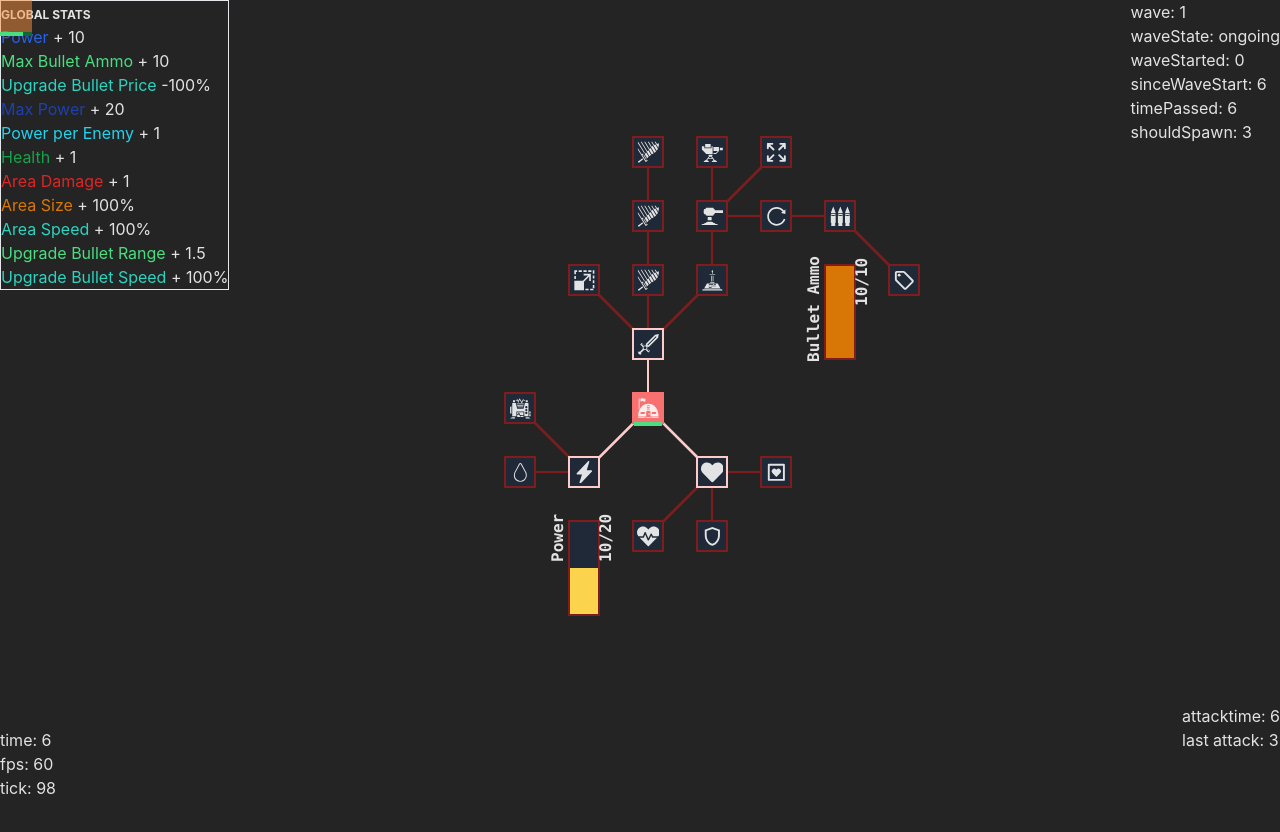
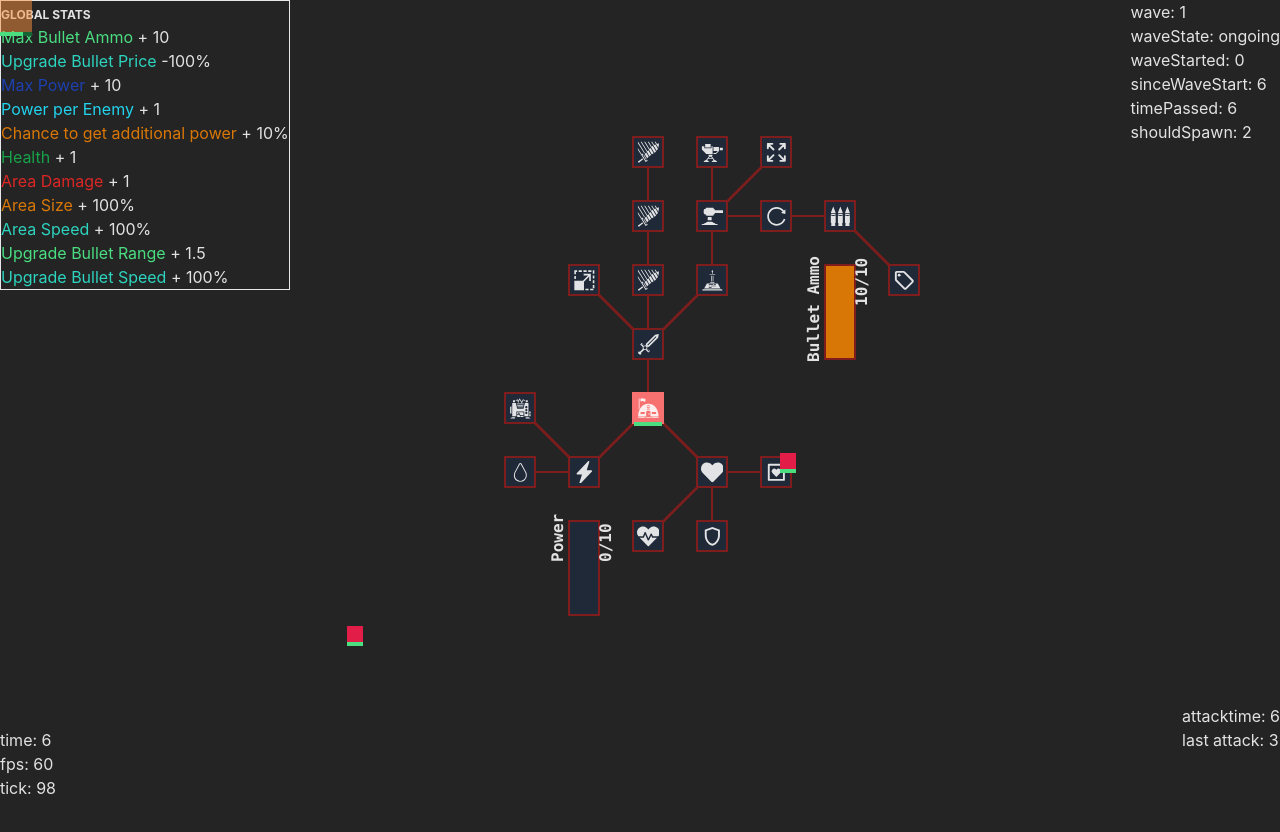
Before and after one commit to MartinMuzatko/resink, a React (Vite) app: page / in a window 1280 px wide. Shown: the top 832 px of the page. Built offline with nearby package versions, Linux system fonts and the light colour scheme.

Commit message:
move PanZoom to its own component, fix dropping orbs of enemies and add new stats for powerPerEnemyChance

```diff
--- a/src/components/Enemies.tsx
+++ b/src/components/Enemies.tsx
@@ -39,8 +39,12 @@ export const Enemies = ({ enemies, setEnemies, upgrades }: EnemiesProps) => {
 			: WaveState.idle
 	}, [timePassedSinceWaveStart])
 
-	const amountEnemies = Math.ceil(
-		lerp(1, 6, timePassedSinceWaveStart / attackTime)
+	const amountEnemies = Math.round(
+		lerp(
+			1,
+			lerp(4, 30, Math.min(1, wave / 30)),
+			timePassedSinceWaveStart / attackTime
+		)
 	)
 	// const amountEnemies = 1
 
@@ -50,16 +54,11 @@ export const Enemies = ({ enemies, setEnemies, upgrades }: EnemiesProps) => {
 			setWave((wave) => wave + 1)
 		}
 		setEnemies((enemies) => {
-			const activeUpgrades = upgrades.filter(
-				(upgrade) =>
-					upgrade.active && upgrade.type == UpgradeType.upgrade
-			)
 			// TODO: Scale amount and toughness of enemies with time.
 			// Also create varients
 			const newEnemies: Enemy[] = [
 				...enemies,
-				...(activeUpgrades.length &&
-				waveState == WaveState.ongoing &&
+				...(waveState == WaveState.ongoing &&
 				enemies.length < amountEnemies
 					? [
 							...Array(
@@ -75,10 +74,10 @@ export const Enemies = ({ enemies, setEnemies, upgrades }: EnemiesProps) => {
 								target: findTarget(upgrades).id,
 								attackSpeed: 2000,
 								attackDamage: wave,
-								speed: 0.0125,
+								movementSpeed: 0.0025,
 								size: 0.25,
-								health: Math.ceil(wave / 2),
-								maxHealth: Math.ceil(wave / 2),
+								health: Math.ceil(wave / 3),
+								maxHealth: Math.ceil(wave / 3),
 							})
 					  )
 					: []),
--- a/src/components/Game.tsx
+++ b/src/components/Game.tsx
@@ -67,39 +67,8 @@ export const Game = () => {
 					</p>
 					<p>tick: {tick}</p>
 				</div>
-				{/* <PanZoom> */}
 				<Stage />
-				{/* </PanZoom> */}
 			</GameContext.Provider>
 		</>
 	)
 }
-
-type PanZoomProps = { children: ReactNode }
-const PanZoom = (props: PanZoomProps) => {
-	const [isTranslating, setIsTranslating] = useState(false)
-	const [translate, setTranslate] = useState([0, 0])
-	return (
-		<div
-			style={{
-				transform: `translate(${translate[0]}px, ${translate[1]}px)`,
-			}}
-			className="w-full h-full border border-red-400"
-			onMouseDown={() => {
-				setIsTranslating(true)
-			}}
-			onMouseUp={() => {
-				setIsTranslating(false)
-			}}
-			onMouseMove={(event) => {
-				if (!isTranslating) return
-				setTranslate((translate) => [
-					translate[0] + event.movementX,
-					translate[1] + event.movementY,
-				])
-			}}
-		>
-			{props.children}
-		</div>
-	)
-}
--- /dev/null
+++ b/src/components/PanZoom.tsx
@@ -0,0 +1,30 @@
+import { ReactNode, useState } from 'react'
+
+type PanZoomProps = { children: ReactNode }
+export const PanZoom = (props: PanZoomProps) => {
+	const [isTranslating, setIsTranslating] = useState(false)
+	const [translate, setTranslate] = useState([0, 0])
+	return (
+		<div
+			style={{
+				transform: `translate(${translate[0]}px, ${translate[1]}px)`,
+			}}
+			className="w-full h-full border border-red-400/10"
+			onMouseDown={() => {
+				setIsTranslating(true)
+			}}
+			onMouseUp={() => {
+				setIsTranslating(false)
+			}}
+			onMouseMove={(event) => {
+				if (!isTranslating) return
+				setTranslate((translate) => [
+					translate[0] + event.movementX,
+					translate[1] + event.movementY,
+				])
+			}}
+		>
+			{props.children}
+		</div>
+	)
+}
--- a/src/components/Stage.tsx
+++ b/src/components/Stage.tsx
@@ -24,6 +24,7 @@ import { StatsInfoPlain } from './StatsInfoPlain'
 import {
 	attractOrb,
 	ExperienceOrb,
+	spawnBasedOnEnemiesKilled,
 	spiralInwards,
 } from '../domain/experienceOrb'
 import { BulletMeter } from './meters/BulletMeter'
@@ -104,14 +105,10 @@ export const Stage = memo(() => {
 			const enemiesLeft = newEnemies.filter((enemy) => enemy.health > 0)
 			setExperienceOrbs((experienceOrbs) => [
 				...experienceOrbs,
-				...newEnemies
-					.filter((enemy) => enemy.health <= 0)
-					.map((enemy) => ({
-						id: crypto.randomUUID(),
-						amount: 1,
-						x: enemy.x,
-						y: enemy.y,
-					})),
+				...spawnBasedOnEnemiesKilled(
+					newEnemies.filter((enemy) => enemy.health <= 0),
+					stats
+				),
 			])
 			setTotalEnemiesDefeated(
 				(totalEnemiesDefeated) =>
--- a/src/components/StatsInfoPlain.tsx
+++ b/src/components/StatsInfoPlain.tsx
@@ -56,6 +56,21 @@ export const StatsInfoPlain = ({ stats }: StatsInfoProps) => {
 				<div>
 					<span className="text-cyan-400">Power per Enemy</span> +{' '}
 					{stats.powerPerEnemy}
+				</div>
+			)}
+			{stats.additionalPowerPerEnemyChance !== 0 && (
+				<div>
+					<span className="text-amber-600">
+						Chance to get additional power
+					</span>{' '}
+					+{' '}
+					{Math.floor(
+						Math.abs(
+							stats.additionalPowerPerEnemyChance /
+								INITIAL_STATS.additionalPowerPerEnemyChance
+						) * 10
+					)}
+					%
 				</div>
 			)}
 			{stats.globalHealth !== 0 && (
--- a/src/components/UpgradeNode.tsx
+++ b/src/components/UpgradeNode.tsx
@@ -14,6 +14,7 @@ import { getCost, Stats } from '../domain/stats'
 import { HealthBar } from './HealthBar'
 import { StatsInfo } from './StatsInfo'
 import { clamp } from '../domain/main'
+import { FaHeart, FaShieldAlt } from 'react-icons/fa'
 
 type UpgradeNodeProps = {
 	upgrade: Upgrade
@@ -114,9 +115,18 @@ export const UpgradeNode = ({
 							)}
 						</div>
 						<Divider color="gray" my={4} />
-						<div className="p-2 pt-0">
-							❤️ {getHealth(upgrade, stats)} /{' '}
-							{getMaxHealth(upgrade, stats)}
+						<div className="flex flex-col gap-2 p-2 pt-0">
+							<div className="flex items-center gap-2">
+								<FaHeart className="text-red-600" />{' '}
+								{getHealth(upgrade, stats)} /{' '}
+								{getMaxHealth(upgrade, stats)}
+							</div>
+							{stats.globalArmor !== 0 && (
+								<div className="flex items-center gap-2">
+									<FaShieldAlt className="text-cyan-600" />{' '}
+									{stats.globalArmor}
+								</div>
+							)}
 						</div>
 					</>
 				}
--- a/src/data/initialGameData.tsx
+++ b/src/data/initialGameData.tsx
@@ -22,11 +22,12 @@ import { CiDroplet } from 'react-icons/ci'
 import { MdOutlineSell, MdOutlineShield } from 'react-icons/md'
 
 export const INITIAL_STATS: Stats = {
-	power: 10,
-	maxPower: 20,
+	power: 0,
+	maxPower: 10,
 	usedPower: 0,
 	powerMultiplier: 1,
 	powerPerEnemy: 1,
+	additionalPowerPerEnemyChance: 0.1,
 	upgradeCostMultiplier: 1,
 	globalHealth: 1,
 	globalArmor: 0,
@@ -292,11 +293,15 @@ export const INITIAL_UPGRADES = () => [
 	}),
 	createUpgrade({
 		id: 'L2',
-		cost: 30,
+		cost: 10,
+		title: 'Delicious',
+		description: 'Get more out of the experience juice',
 		effect: (stats, upgrade) => ({
 			...stats,
 			usedPower: stats.usedPower + getCost(stats, upgrade),
 			powerPerEnemy: stats.powerPerEnemy + 1,
+			additionalPowerPerEnemyChance:
+				stats.additionalPowerPerEnemyChance + 0.1,
 		}),
 		icon: <CiDroplet className="w-full h-full" />,
 		x: -2,
--- a/src/domain/enemy.ts
+++ b/src/domain/enemy.ts
@@ -1,12 +1,23 @@
-import { getDistance, Identifier, lerpPosition, Position } from './main'
+import {
+	getDistance,
+	Identifier,
+	lerpPosition,
+	Position,
+	randomArrayItem,
+} from './main'
 import { findFurthestUpgradePosition, Upgrade, UpgradeType } from './upgrade'
 
-export const randomRange = (min: number, max: number) =>
-	Math.random() * (max - min) + min
-export const randomRangeInteger = (min: number, max: number) =>
-	Math.round(randomRange(min, max))
-export const randomArrayItem = <T>(array: T[]) =>
-	array[randomRangeInteger(0, array.length - 1)]
+export type Enemy = Identifier &
+	Position & {
+		size: number
+		target: string
+		movementSpeed: number
+		attackDamage: number
+		attackSpeed: number
+		lastAttackDealtTime: number
+		health: number
+		maxHealth: number
+	}
 
 export const findTarget = (upgrades: Upgrade[]) => {
 	const activeUpgrades = upgrades.filter(
@@ -44,7 +55,7 @@ export const moveEnemy = (
 			x: target.x,
 			y: target.y,
 		},
-		(enemy.speed * deltaTime) / distance
+		(enemy.movementSpeed * deltaTime) / distance
 	)
 	return {
 		...enemy,
@@ -57,7 +68,7 @@ export const createEnemy = (enemy: Partial<Enemy>): Enemy => ({
 	id: crypto.randomUUID(),
 	x: 0,
 	y: 0,
-	speed: 0.0125,
+	movementSpeed: 0.0125,
 	size: 1.25,
 	attackDamage: 1,
 	attackSpeed: 2000,
@@ -67,15 +78,3 @@ export const createEnemy = (enemy: Partial<Enemy>): Enemy => ({
 	target: 'none',
 	...enemy,
 })
-
-export type Enemy = Identifier &
-	Position & {
-		size: number
-		target: string
-		speed: number
-		attackDamage: number
-		attackSpeed: number
-		lastAttackDealtTime: number
-		health: number
-		maxHealth: number
-	}
--- a/src/domain/experienceOrb.ts
+++ b/src/domain/experienceOrb.ts
@@ -1,3 +1,5 @@
+import { Enemy } from './enemy'
+import { randomRange, randomRangeInteger } from './main'
 import {
 	clamp,
 	getDistance,
@@ -7,11 +9,22 @@ import {
 	Position,
 	subPosition,
 } from './main'
+import { Stats } from './stats'
 
 export type ExperienceOrb = Identifier &
 	Position & {
 		amount: number
 	}
+
+export const createExperienceOrb = (
+	experienceOrb: Partial<ExperienceOrb>
+): ExperienceOrb => ({
+	amount: 1,
+	id: crypto.randomUUID(),
+	x: 0,
+	y: 0,
+	...experienceOrb,
+})
 
 export function spiralInwards(point: Position, target: Position): Position {
 	const difference = subPosition(point, target)
@@ -30,11 +43,11 @@ export function spiralInwards(point: Position, target: Position): Position {
 	}
 }
 
-export function attractOrb(
+export const attractOrb = (
 	point: Position,
 	target: Position,
 	deltaTime: number
-): Position {
+): Position => {
 	const distance = getDistance(point, target)
 	if (distance === 0) return point
 	const t = clamp(0, 5)(distance) / 5
@@ -46,3 +59,18 @@ export function attractOrb(
 	)
 	return newPosition
 }
+
+export const spawnBasedOnEnemiesKilled = (
+	enemiesKilled: Enemy[],
+	stats: Stats
+) => {
+	return enemiesKilled.flatMap((enemy) => {
+		return [...Array(randomRangeInteger(1, stats.powerPerEnemy))].map(() =>
+			createExperienceOrb({
+				amount: 1,
+				x: enemy.x,
+				y: enemy.y,
+			})
+		)
+	})
+}
--- a/src/domain/main.ts
+++ b/src/domain/main.ts
@@ -117,3 +117,12 @@ export const getSpeedVector = (
 		y: (diff.y / distance) * speed,
 	}
 }
+
+export const randomRange = (min: number, max: number) =>
+	Math.random() * (max - min) + min
+
+export const randomRangeInteger = (min: number, max: number) =>
+	Math.round(randomRange(min, max))
+
+export const randomArrayItem = <T>(array: T[]) =>
+	array[randomRangeInteger(0, array.length - 1)]
--- a/src/domain/stats.ts
+++ b/src/domain/stats.ts
@@ -9,12 +9,20 @@ export type Stats = {
 	usedPower: number
 	powerMultiplier: number
 	powerPerEnemy: number
+	// powerPerEnemy
+	additionalPowerPerEnemyChance: number
+	// powerGenerationAmount
+	// powerGenerationSpeed // (during enemy waves)
 	upgradeCostMultiplier: number
 	// Attack
+	// Attack - Mouse Based
 	mouseSize: number
 	mouseHealAmount: number
 	mouseSpeed: number
 	mouseAttackDamage: number
+	// mousePoisonAttackDamage: number
+	// mousePoisonAttackSpeed: number
+	// Attack - Upgrade Based
 	upgradeBulletAttackDamage: number
 	upgradeBulletAttackRange: number
 	upgradeBulletAttackSpeed: number
@@ -36,6 +44,8 @@ export const diffStats = (a: Stats, b: Stats): Stats => ({
 	maxPower: b.maxPower - a.maxPower,
 	powerMultiplier: b.powerMultiplier - a.powerMultiplier,
 	powerPerEnemy: b.powerPerEnemy - a.powerPerEnemy,
+	additionalPowerPerEnemyChance:
+		b.additionalPowerPerEnemyChance - a.additionalPowerPerEnemyChance,
 	upgradeCostMultiplier: b.upgradeCostMultiplier - a.upgradeCostMultiplier,
 	mouseAttackDamage: b.mouseAttackDamage - a.mouseAttackDamage,
 	mouseSize: b.mouseSize - a.mouseSize,
--- a/src/index.css
+++ b/src/index.css
@@ -8,6 +8,7 @@ html,
 body {
 	width: 100%;
 	height: 100%;
+	overflow: hidden;
 }
 
 :root {
@@ -30,8 +31,3 @@ body {
 	color: rgba(255, 255, 255, 0.87);
 	background-color: #242424;
 }
-
-.miau:hover {
-	stroke: aqua;
-	fill: white;
-}
```
